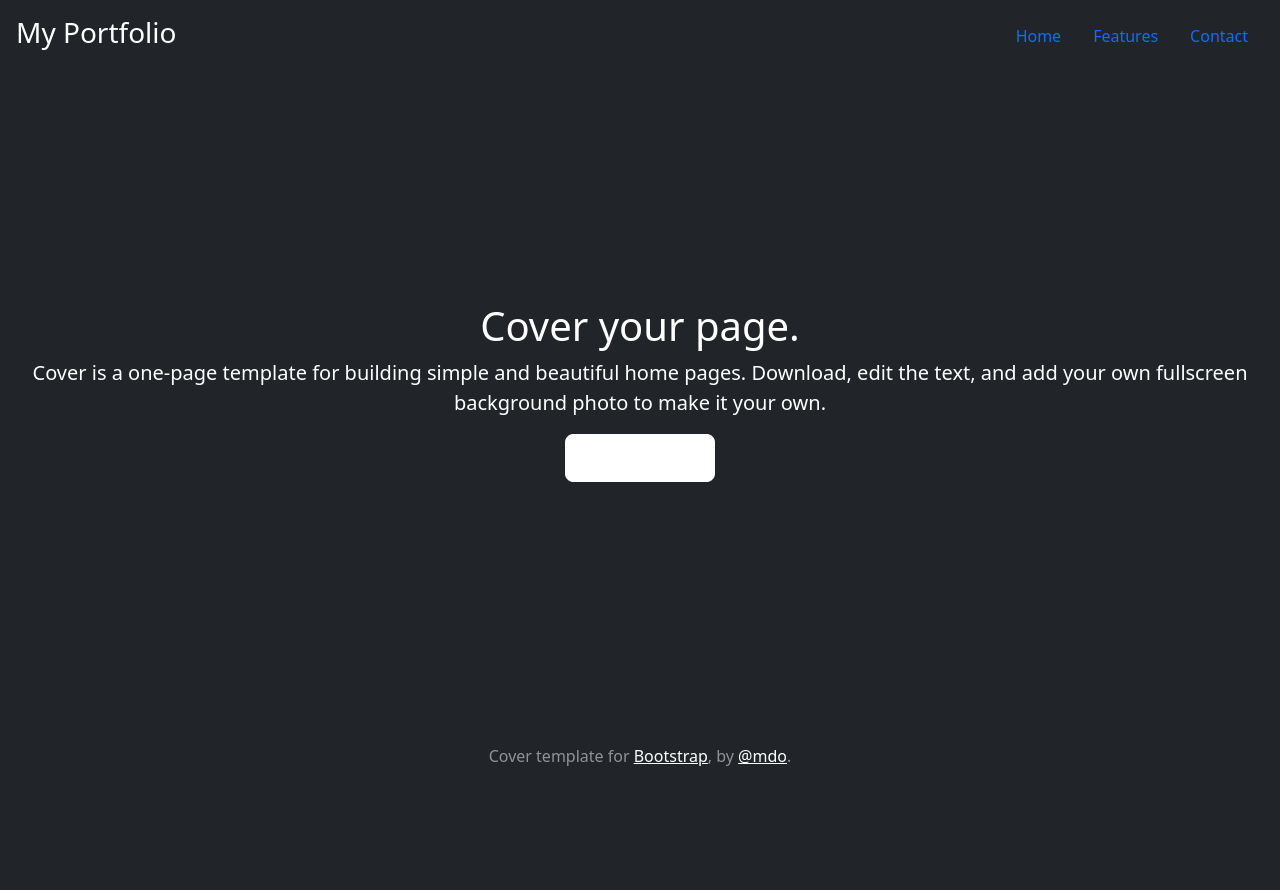
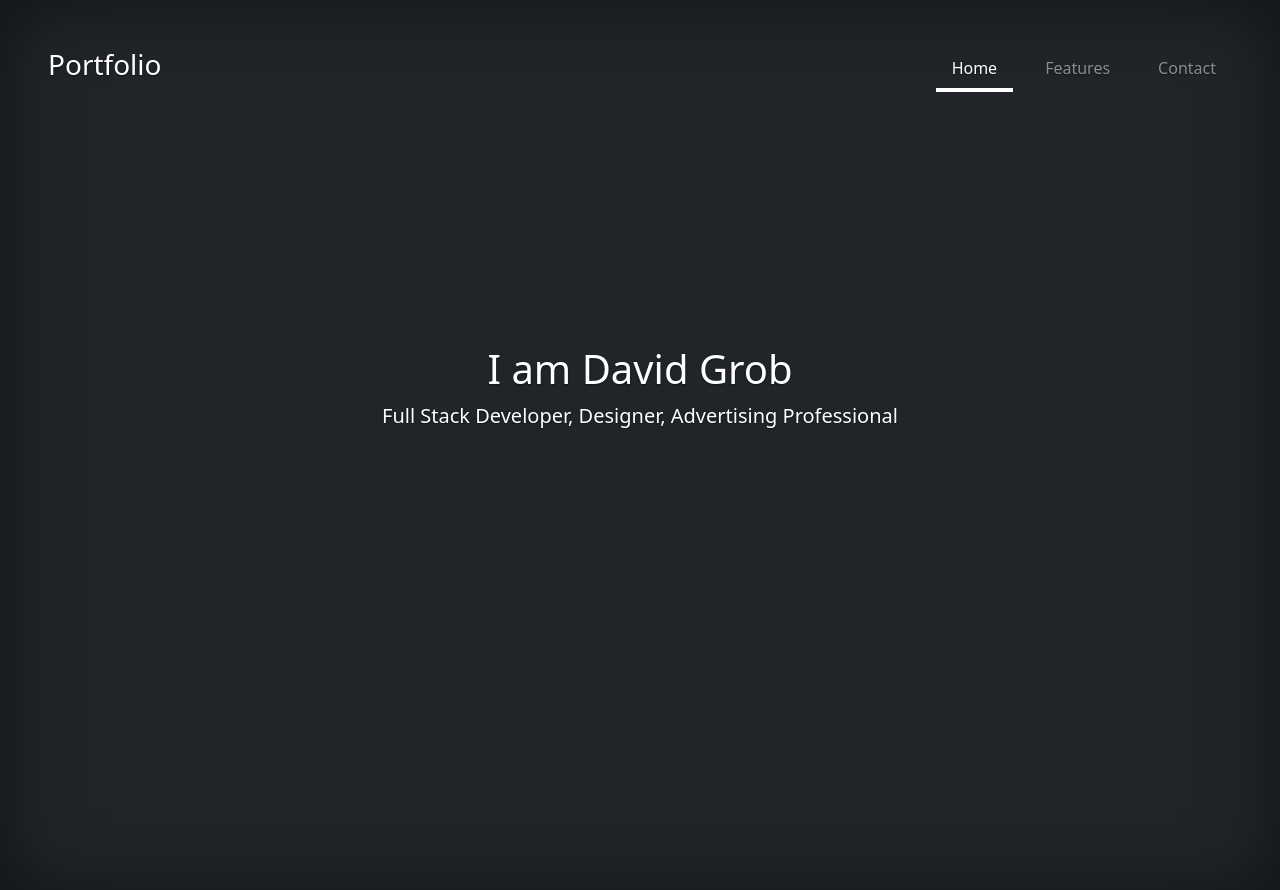
Before and after one commit to BinaryDave-Dev/bootstrap-dave-mar-26, a plain HTML site: page index.html in a window 1280 px wide. Before the commit the page ends 800 px from the top, so only its background shows below. Drawn offline with nearby package versions, Linux system fonts and the light colour scheme.

Commit message:
added body, padding, centering, sizing

```diff
--- a/index.html
+++ b/index.html
@@ -6,14 +6,18 @@
         <meta name="description" content="">
         <meta name="author" content="Mark Otto, Jacob Thornton, and Bootstrap contributors">
         <meta name="generator" content="Hugo 0.84.0">
+
         <title>Portfolio | David Grob</title>
 
         <link rel="canonical" href="https://getbootstrap.com/docs/5.0/examples/cover/">
 
-
-
         <!-- Bootstrap core CSS -->
-        <link href="https://cdn.jsdelivr.net/npm/bootstrap@5.3.8/dist/css/bootstrap.min.css" rel="stylesheet" integrity="sha384-sRIl4kxILFvY47J16cr9ZwB07vP4J8+LH7qKQnuqkuIAvNWLzeN8tE5YBujZqJLB" crossorigin="anonymous">
+        <link
+        href="https://cdn.jsdelivr.net/npm/bootstrap@5.0.2/dist/css/bootstrap.min.css"
+        rel="stylesheet"
+        integrity="sha384-EVSTQN3/azprG1Anm3QDgpJLIm9Nao0Yz1ztcQTwFspd3yD65VohhpuuCOmLASjC"
+        crossorigin="anonymous"
+        >
 
         <style>
         .bd-placeholder-img {
@@ -31,16 +35,15 @@
         }
         </style>
 
+        <!-- Custom styles for this template -->
+        <link href="style.css" rel="stylesheet">
+    </head>
 
-    <!-- Custom styles for this template -->
-    <link href="cover.css" rel="stylesheet">
-  </head>
-  <body class="d-flex h-100 text-center text-white bg-dark">
+    <body class="bg-dark">
+    <header class="p-5 text-white">
+        <div>
+            <h3 class="float-md-start mb-0">Portfolio</h3>
 
-<div class="cover-container d-flex w-100 h-100 p-3 mx-auto flex-column">
-  <header class="mb-auto">
-    <div>
-      <h3 class="float-md-start mb-0">My Portfolio</h3>
             <nav class="nav nav-masthead justify-content-center float-md-end">
             <a class="nav-link active" aria-current="page" href="#">Home</a>
             <a class="nav-link" href="#">Features</a>
@@ -49,20 +52,17 @@
         </div>
     </header>
 
-  <main class="px-3">
-    <h1>Cover your page.</h1>
-    <p class="lead">Cover is a one-page template for building simple and beautiful home pages. Download, edit the text, and add your own fullscreen background photo to make it your own.</p>
+    <div class="banner-wrap vh-100 vw-100 text-white">
+        <main class="d-flex flex-column align-items-center justify-content-center h-75 text-center">
+            <h1>I am David Grob</h1>
+
             <p class="lead">
-      <a href="#" class="btn btn-lg btn-secondary fw-bold border-white bg-white">Learn more</a>
+                Full Stack Developer, Designer, Advertising Professional
             </p>
-  </main>
-
-  <footer class="mt-auto text-white-50">
-    <p>Cover template for <a href="https://getbootstrap.com/" class="text-white">Bootstrap</a>, by <a href="https://twitter.com/mdo" class="text-white">@mdo</a>.</p>
-  </footer>
-</div>
 
 
+        </div>
+    </div>
 
     </body>
 </html>
--- a/style.css
+++ b/style.css
@@ -1,7 +1,6 @@
 /*
  * Globals
  */
-
 
 /* Custom default button */
 .btn-light,
@@ -11,7 +10,6 @@
   text-shadow: none; /* Prevent inheritance from `body` */
 }
 
-
 /*
  * Base structure
  */
@@ -20,11 +18,6 @@ body {
   text-shadow: 0 .05rem .1rem rgba(0, 0, 0, .5);
   box-shadow: inset 0 0 5rem rgba(0, 0, 0, .5);
 }
-
-.cover-container {
-  max-width: 42em;
-}
-
 
 /*
  * Header
```
Lines whose indentation alone changed are shown as unchanged.
